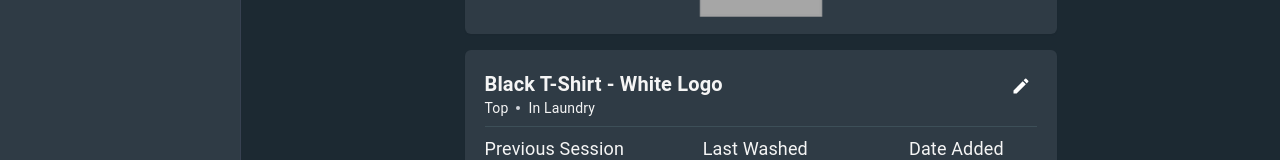
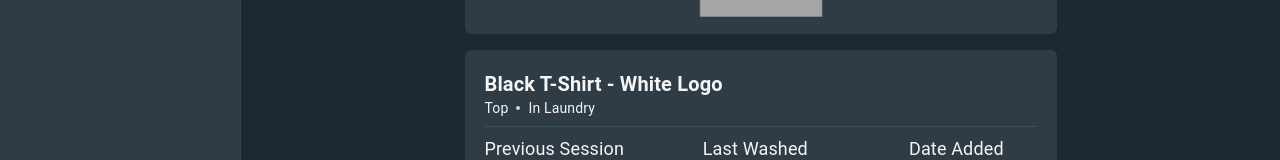
Before and after one commit to Morfusee/WSA-Website, a React (Vite) app: page /wardrobe/1 in a window 1280 px wide. Shown: the part 333-493 px from the top of the page. Built offline with nearby package versions, Linux system fonts and the light colour scheme.

Commit message:
UPDATE (Wardrobe): Removed Edit Button

```diff
--- a/src/pages/wardrobe/details/index.tsx
+++ b/src/pages/wardrobe/details/index.tsx
@@ -69,9 +69,9 @@ function Details() {
               <h2 className="">{WardrobeItem.status}</h2>
             </span>
           </div>
-          <IconButton className="size-8">
+          {/* <IconButton className="size-8">
             <Edit htmlColor="white" fontSize="small" />
-          </IconButton>
+          </IconButton> */}
         </div>
         <Divider />
         <div className="flex justify-between gap-1.5 flex-wrap">
```
